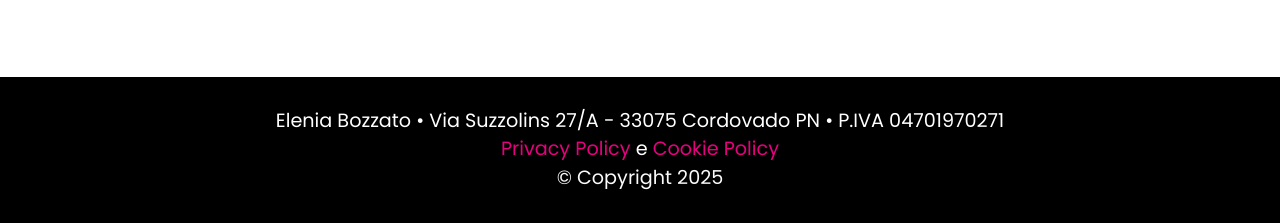
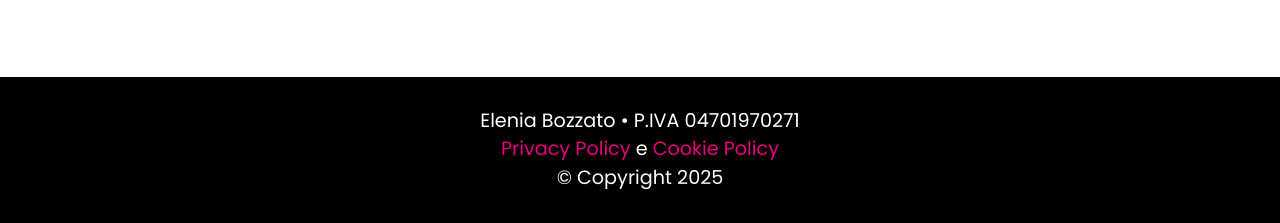
Before and after one commit to eleniabozzato/eleniabozzato.github.io, a plain HTML site: page carrozzeria-bozzato.html in a window 1280 px wide. Shown: the part 4878-5101 px from the top of the page. Drawn offline with nearby package versions, Linux system fonts and the light colour scheme; a web font is replaced by a local one.

Commit message:
Removed hq address

```diff
--- a/carrozzeria-bozzato.html
+++ b/carrozzeria-bozzato.html
@@ -227,7 +227,7 @@
     <div class="container">
         <div class="media-container-row align-center mbr-white">
             <div class="col-12">
-                <p class="mbr-text mb-0 mbr-fonts-style display-7">Elenia Bozzato • Via Suzzolins 27/A - 33075 Cordovado PN • P.IVA 04701970271<br><a href="https://www.iubenda.com/privacy-policy/44413048" class="text-primary" target="_blank">Privacy&nbsp;Policy</a> e <a href="https://www.iubenda.com/privacy-policy/44413048/cookie-policy" class="text-primary" target="_blank">Cookie Policy</a><br><a href="https://www.iubenda.com/privacy-policy/44413048/cookie-policy" class="text-white" target="_blank">© Copyright 2025<br></a></p>
+                <p class="mbr-text mb-0 mbr-fonts-style display-7">Elenia Bozzato • P.IVA 04701970271<br><a href="https://www.iubenda.com/privacy-policy/44413048" class="text-primary" target="_blank">Privacy&nbsp;Policy</a> e <a href="https://www.iubenda.com/privacy-policy/44413048/cookie-policy" class="text-primary" target="_blank">Cookie Policy</a><br><a href="https://www.iubenda.com/privacy-policy/44413048/cookie-policy" class="text-white" target="_blank">© Copyright 2025<br></a></p>
             </div>
         </div>
     </div>
```
Also changed, not shown: cordovado-medievale.html (+1 -1 lines), ferragosto-fossaltese.html (+1 -1 lines), index.html (+1 -1 lines), perform-health.html (+1 -1 lines), terre-agricolae.html (+1 -1 lines), the-jennings-hotel.html (+1 -1 lines), 1 other file.
